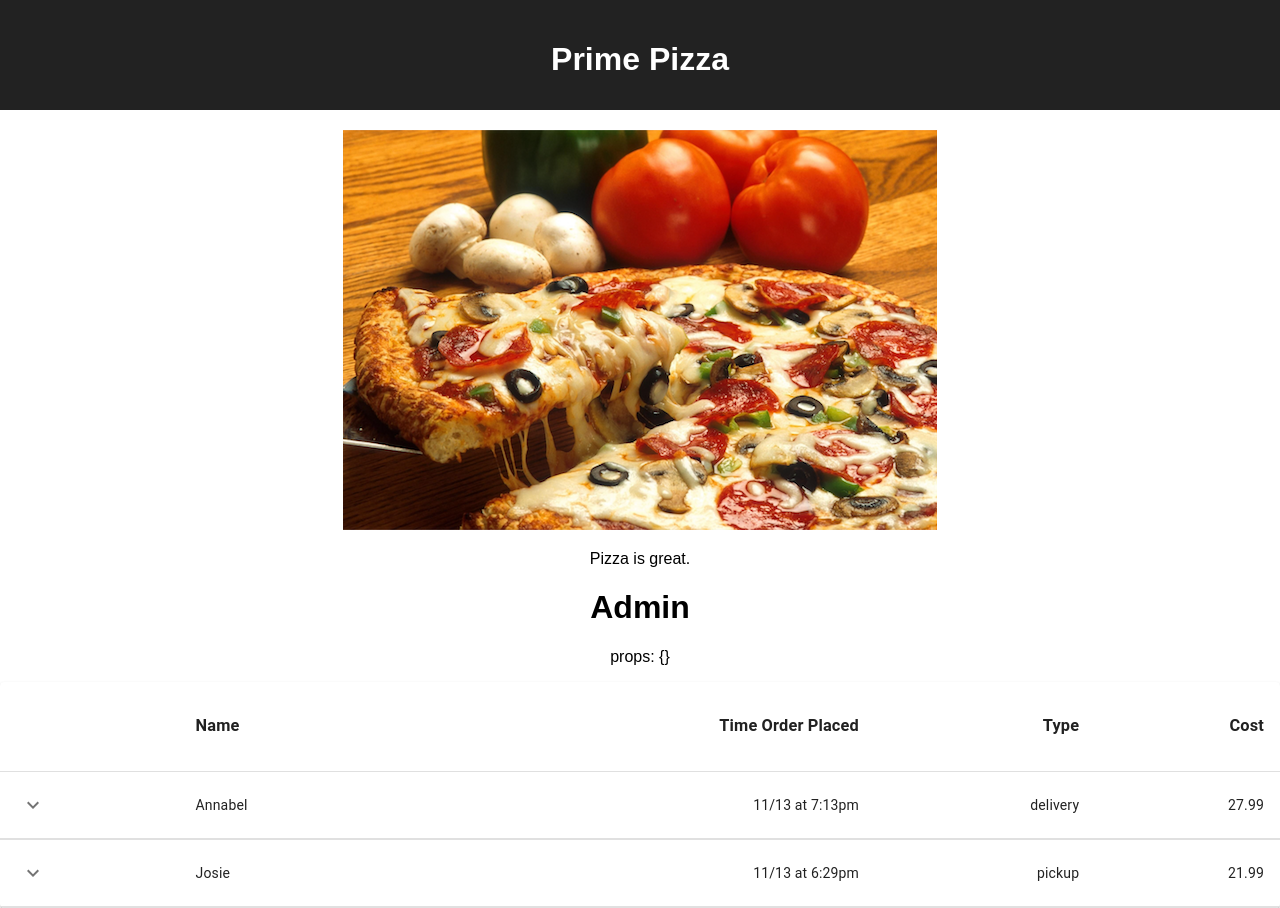
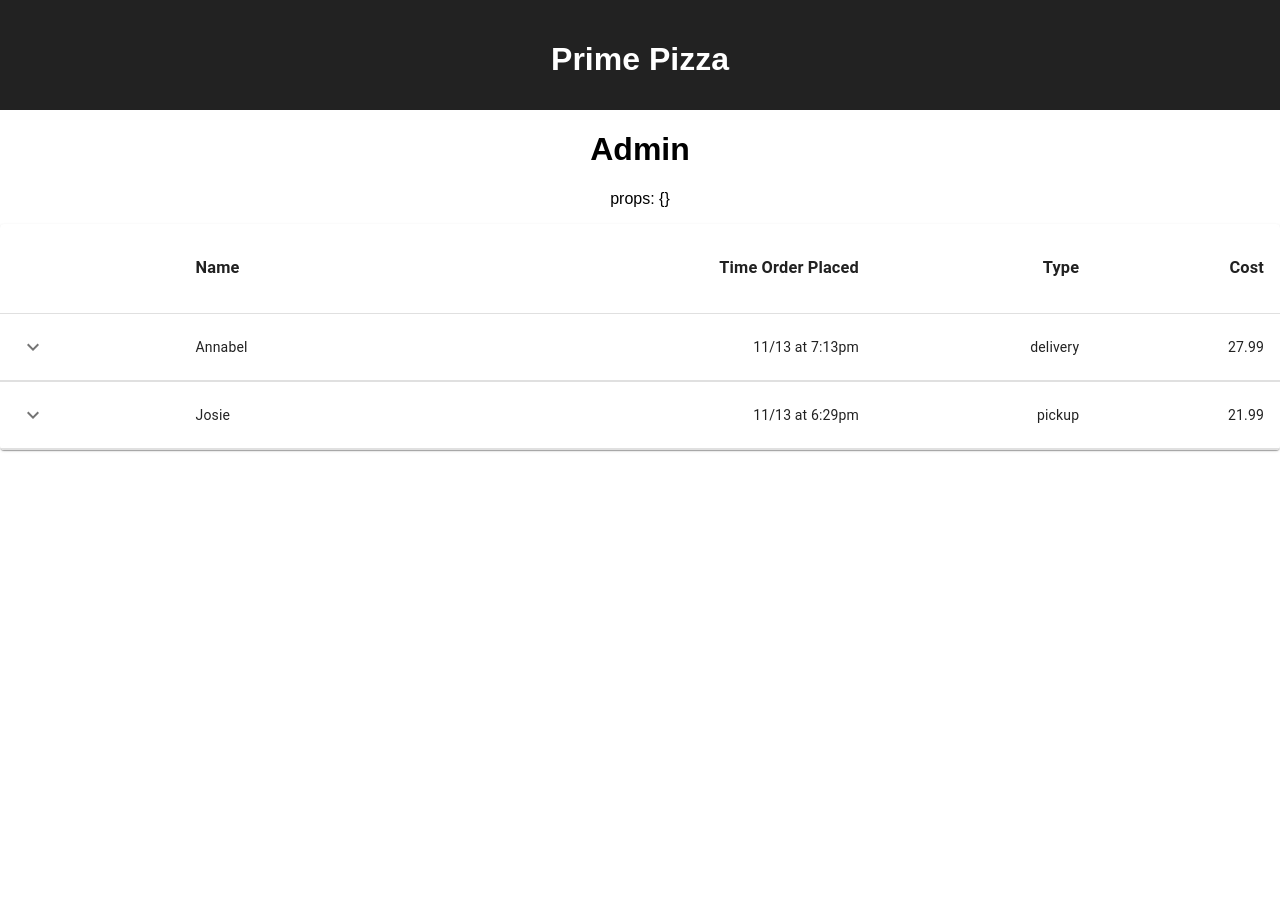
Before and after one commit to amandazimms/ReduxPizzaParlor, a React (Create React App) app: page /Admin in a window 1280 px wide. After the commit the page ends 800 px from the top, so only its background shows below. Built offline with nearby package versions, Linux system fonts and the light colour scheme.

Commit message:
updated favicon

```diff
--- a/src/components/App/App.jsx
+++ b/src/components/App/App.jsx
@@ -2,6 +2,7 @@
 import axios from 'axios';
 import './App.css';
 import Admin from '../Admin/Admin'; //todo remove this before merging branch
+import { BrowserRouter, Routes, Route, Link } from 'react-router-dom';
 
 function App() {
 
@@ -11,10 +12,11 @@
         <h1 className='App-title'>Prime Pizza</h1>
       </header>
 
-      <img src='images/pizza_photo.png' />
-      <p>Pizza is great.</p>
-      <Admin/>
-      {/* todo ^ remove this before merging branch */}
+      <BrowserRouter>
+        <Routes>
+            <Route path='/Admin' element={<Admin/>}></Route>
+        </Routes>
+      </BrowserRouter>
     </div>
   );
 }
--- a/src/components/DataTable/DataTable.jsx
+++ b/src/components/DataTable/DataTable.jsx
@@ -9,7 +9,6 @@
 import TableContainer from '@mui/material/TableContainer';
 import TableHead from '@mui/material/TableHead';
 import TableRow from '@mui/material/TableRow';
-import Typography from '@mui/material/Typography';
 import Paper from '@mui/material/Paper';
 import KeyboardArrowDownIcon from '@mui/icons-material/KeyboardArrowDown';
 import KeyboardArrowUpIcon from '@mui/icons-material/KeyboardArrowUp';
```
Also changed, not shown: 1 other file (tests, documents, lock files or other folders).
